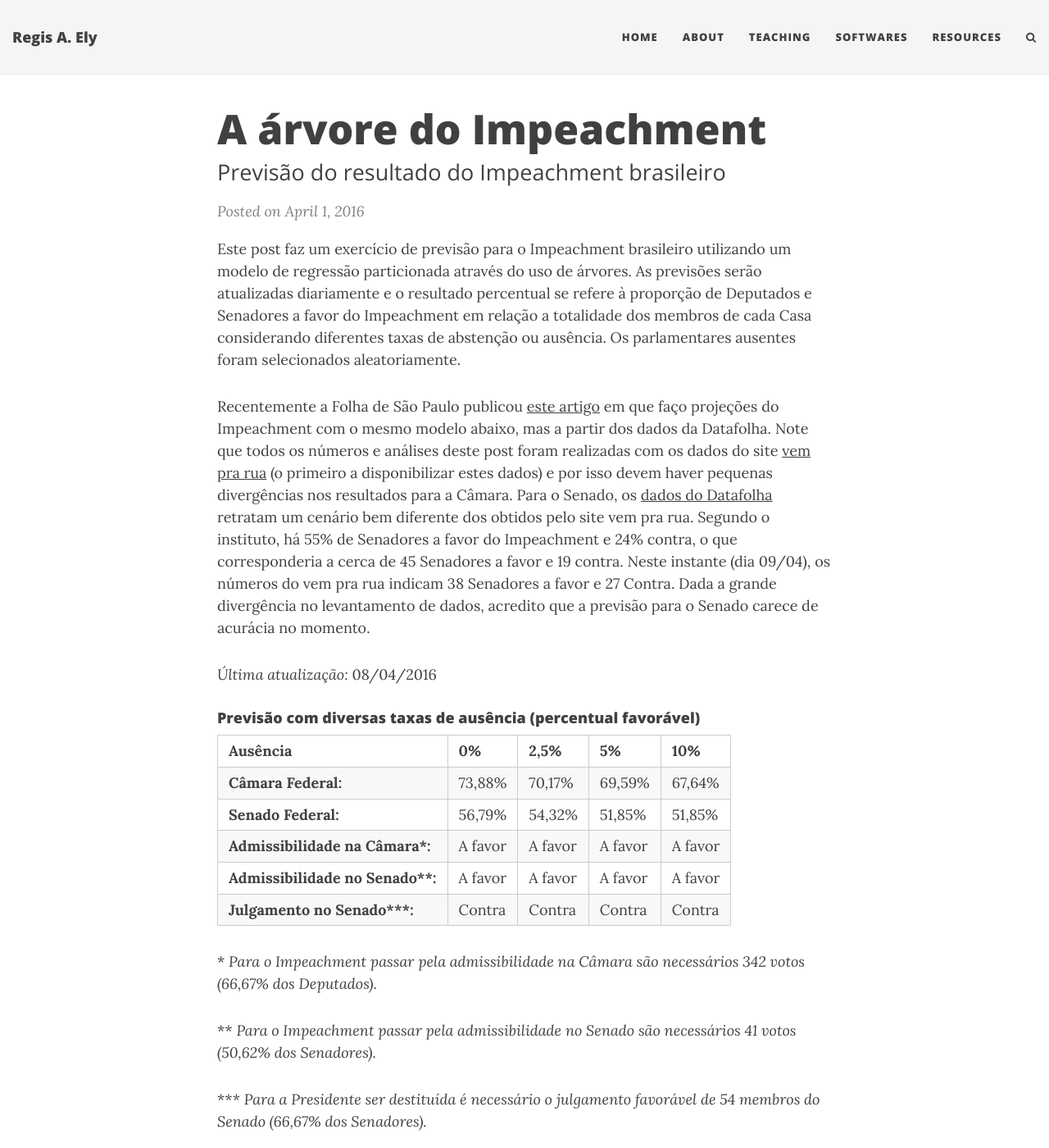
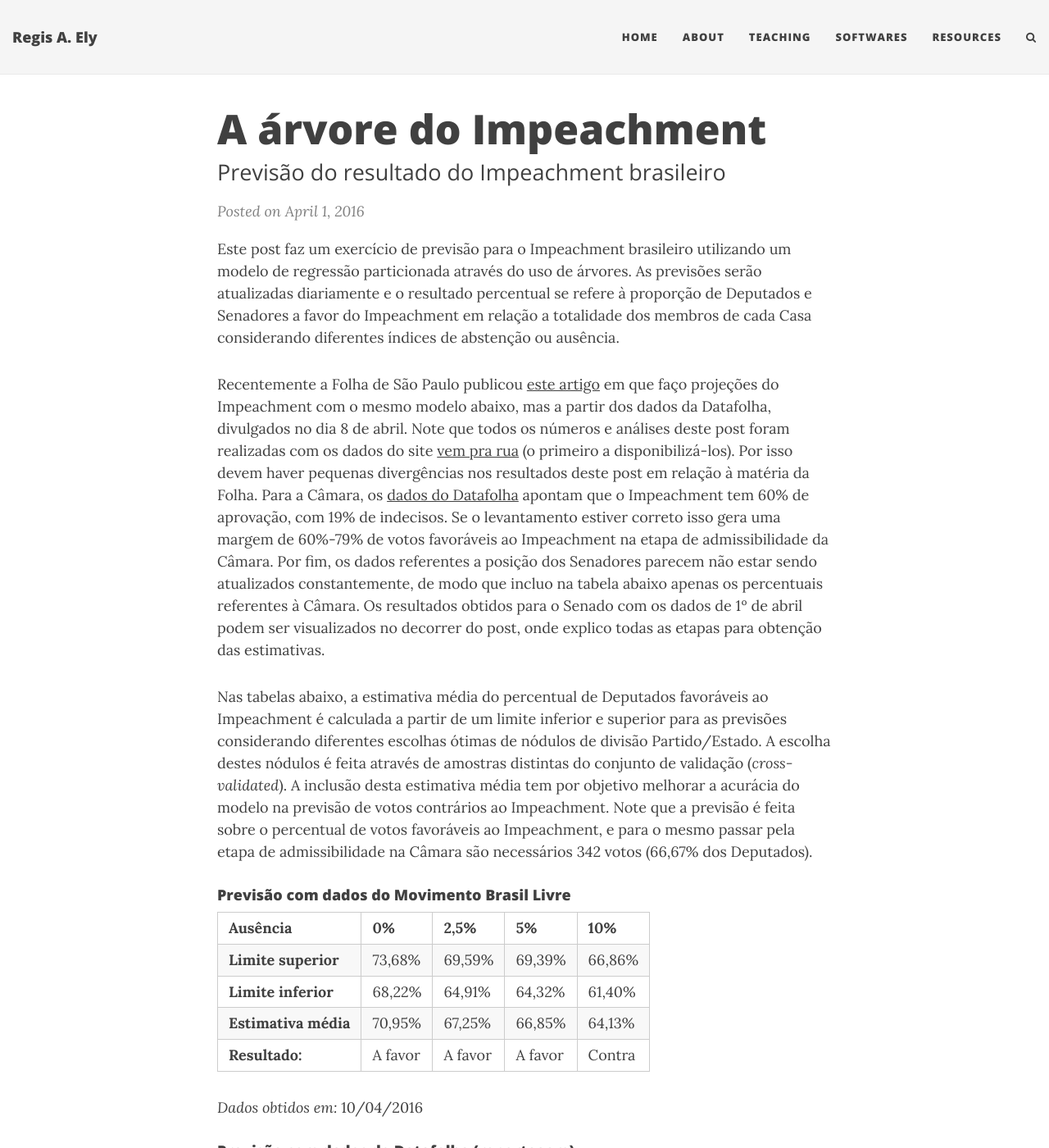
Before and after one commit to regisely/regisely.github.io, a Jekyll site: the page built from _posts/2016-04-01-impeachment.md, in a window 1280 px wide and 1400 px high. Shown: the whole window at 82% size. Built offline with Jekyll 4.4.1, drawn with Linux system fonts in a browser that asks for light colours; nearby versions of some CDN libraries; comment, search, counter and statistics services are not loaded; some of the changed text lies outside the part shown.

Commit message:
Update post

```diff
--- a/_posts/2016-04-01-impeachment.md
+++ b/_posts/2016-04-01-impeachment.md
@@ -6,32 +6,35 @@ tags: [classificação, regressão, árvores, Impeachment, previsão]
 date: 2016-04-01 10:00:00 -0300
 ---
 
-Este post faz um exercício de previsão para o Impeachment brasileiro utilizando um modelo de regressão particionada através do uso de árvores. As previsões serão atualizadas diariamente e o resultado percentual se refere à proporção de Deputados e Senadores a favor do Impeachment em relação a totalidade dos membros de cada Casa considerando diferentes taxas de abstenção ou ausência. Os parlamentares ausentes foram selecionados aleatoriamente.
+Este post faz um exercício de previsão para o Impeachment brasileiro utilizando um modelo de regressão particionada através do uso de árvores. As previsões serão atualizadas diariamente e o resultado percentual se refere à proporção de Deputados e Senadores a favor do Impeachment em relação a totalidade dos membros de cada Casa considerando diferentes índices de abstenção ou ausência.
 
-Recentemente a Folha de São Paulo publicou [este artigo](http://www1.folha.uol.com.br/poder/2016/04/1759144-estatistico-preve-72-de-votos-favoraveis-a-impeachment-de-dilma.shtml) em que faço projeções do Impeachment com o mesmo modelo abaixo, mas a partir dos dados da Datafolha. Note que todos os números e análises deste post foram realizadas com os dados do site [vem pra rua](http://mapa.vemprarua.net/br/) (o primeiro a disponibilizar estes dados) e por isso devem haver pequenas divergências nos resultados para a Câmara. Para o Senado, os [dados do Datafolha](http://www1.folha.uol.com.br/poder/2016/04/1758777-na-camara-60-dizem-votar-pelo-impeachment-de-dilma-rousseff.shtml) retratam um cenário bem diferente dos obtidos pelo site vem pra rua. Segundo o instituto, há 55% de Senadores a favor do Impeachment e 24% contra, o que corresponderia a cerca de 45 Senadores a favor e 19 contra. Neste instante (dia 09/04), os números do vem pra rua indicam 38 Senadores a favor e 27 Contra. Dada a grande divergência no levantamento de dados, acredito que a previsão para o Senado carece de acurácia no momento.
+Recentemente a Folha de São Paulo publicou [este artigo](http://www1.folha.uol.com.br/poder/2016/04/1759144-estatistico-preve-72-de-votos-favoraveis-a-impeachment-de-dilma.shtml) em que faço projeções do Impeachment com o mesmo modelo abaixo, mas a partir dos dados da Datafolha, divulgados no dia 8 de abril. Note que todos os números e análises deste post foram realizadas com os dados do site [vem pra rua](http://mapa.vemprarua.net/br/) (o primeiro a disponibilizá-los). Por isso devem haver pequenas divergências nos resultados deste post em relação à matéria da Folha. Para a Câmara, os [dados do Datafolha](http://www1.folha.uol.com.br/poder/2016/04/1758777-na-camara-60-dizem-votar-pelo-impeachment-de-dilma-rousseff.shtml) apontam que o Impeachment tem 60% de aprovação, com 19% de indecisos. Se o levantamento estiver correto isso gera uma margem de 60%-79% de votos favoráveis ao Impeachment na etapa de admissibilidade da Câmara. Por fim, os dados referentes a posição dos Senadores parecem não estar sendo atualizados constantemente, de modo que incluo na tabela abaixo apenas os percentuais referentes à Câmara. Os resultados obtidos para o Senado com os dados de 1º de abril podem ser visualizados no decorrer do post, onde explico todas as etapas para obtenção das estimativas.
 
-*Última atualização:* 08/04/2016
+Nas tabelas abaixo, a estimativa média do percentual de Deputados favoráveis ao Impeachment é calculada a partir de um limite inferior e superior para as previsões considerando diferentes escolhas ótimas de nódulos de divisão Partido/Estado. A escolha destes nódulos é feita através de amostras distintas do conjunto de validação (*cross-validated*). A inclusão desta estimativa média tem por objetivo melhorar a acurácia do modelo na previsão de votos contrários ao Impeachment. Note que a previsão é feita sobre o percentual de votos favoráveis ao Impeachment, e para o mesmo passar pela etapa de admissibilidade na Câmara são necessários 342 votos (66,67% dos Deputados).
 
-#### Previsão com diversas taxas de ausência (percentual favorável)
+#### Previsão com dados do Movimento Brasil Livre
 
 | **Ausência** | **0%** | **2,5%** | **5%** | **10%** |
-| **Câmara Federal:** | 73,88% | 70,17% | 69,59% | 67,64% |
-| **Senado Federal:** | 56,79% | 54,32% | 51,85% | 51,85% |
-| **Admissibilidade na Câmara\*:** | A favor | A favor | A favor | A favor |
-| **Admissibilidade no Senado\*\*:** | A favor | A favor | A favor | A favor |
-| **Julgamento no Senado\*\*\*:** | Contra | Contra | Contra | Contra |
+| **Limite superior** | 73,68% | 69,59% | 69,39% | 66,86% |
+| **Limite inferior** | 68,22% | 64,91% | 64,32% | 61,40% |
+| **Estimativa média** | 70,95% | 67,25% | 66,85% | 64,13% |
+| **Resultado:** | A favor | A favor | A favor | Contra |
 
-\* *Para o Impeachment passar pela admissibilidade na Câmara são necessários 342 votos (66,67% dos Deputados).*
+*Dados obtidos em:* 10/04/2016
 
-\*\* *Para o Impeachment passar pela admissibilidade no Senado são necessários 41 votos (50,62% dos Senadores).*
+#### Previsão com dados do Datafolha (reportagem)
 
-\*\*\* *Para a Presidente ser destituída é necessário o julgamento favorável de 54 membros do Senado (66,67% dos Senadores).*
+| **Ausência** | **0%** | **2,5%** | **5%** | **10%** |
+| **Estimativa média** | 72% | 71% | 68% | 65% |
+| **Resultado:** | A favor | A favor | A favor | Contra |
 
-#### Evolução histórica da previsão
+*Dados obtidos em:* 08/04/2016
 
-Retirei os gráficos da evolução histórica da previsão por gerar alguns problemas na formatação do post no celular e dificultar a minha manutenção dos resultados atualizados. Caso queira obter o histórico da previsão você pode me solicitar por email.
+#### Interpretação dos resultados
 
-**Disclaimer:** *o caráter principal deste post é educativo, e adere a filosofia da pesquisa reproduzível, com total transparência sobre a forma de obtenção dos resultados, de modo que as informações abaixo contêm todas as etapas para replicação dos mesmos. A escolha do modelo de previsão não reflete o estado da arte em previsão, sendo este modelo escolhido principalmente pelos insights que ele gera em relação a estrutura político-partidária e demográfica do Brasil. Muitas sugestões foram dadas no sentido de melhorar a previsão através de modelos mais robustos como Random Forest, Gradient Boosting, entre outros. Entretanto, dada a limitação dos dados, pouco se ganha com a implementação destes modelos. Ademais, deixo a utilização destes modelos para alguma aplicação futura em que eles se mostrarão mais eficazes.*
+No momento, os resultados indicam um cenário favorável ao Impeachment quando o índice de ausência é menor do que 5%. Note que nas simulações, a ausência dos deputados é escolhida aleatoriamente.
+
+**Disclaimer:** *o caráter principal deste post é educativo, e adere a filosofia da pesquisa reproduzível, com total transparência sobre a forma de obtenção dos resultados, de modo que as informações abaixo contêm todas as etapas para replicação dos mesmos. A escolha do modelo de previsão não reflete o estado da arte em previsão, sendo este modelo escolhido principalmente pelos insights que ele gera em relação a estrutura político-partidária e demográfica do Brasil. Muitas sugestões foram dadas no sentido de melhorar a previsão através de modelos mais robustos como Random Forest, Gradient Boosting, entre outros. Entretanto, dada a limitação dos dados, pouco se ganha com a implementação de modelos mais complexos. Ademais, deixo-os para alguma aplicação futura em que eles se mostrarão mais eficazes.*
 
 ## Cenário do Impeachment
 
```
